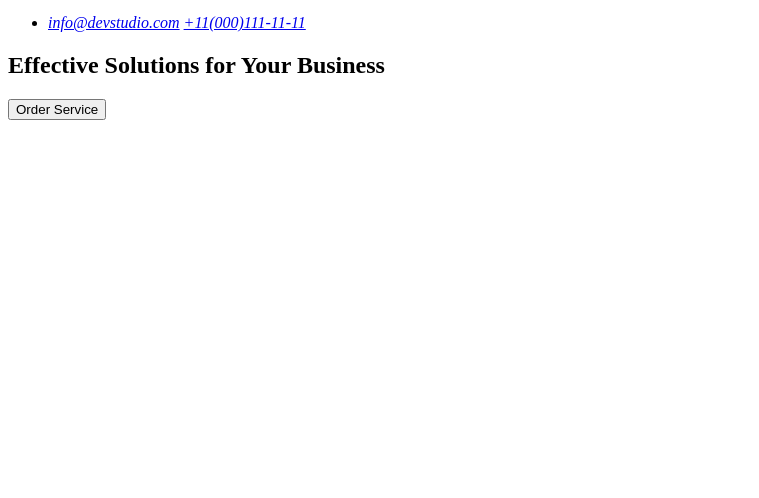
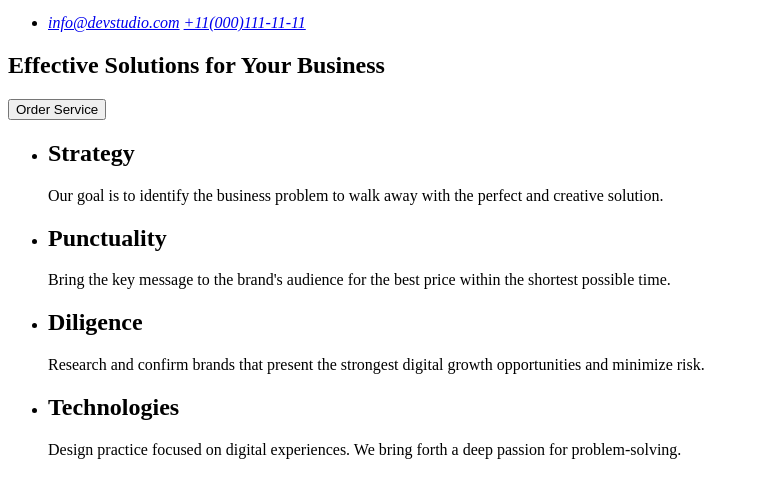
Before and after one commit to valeriiaoshchepkova/goit-markup-hw-01, a plain HTML site: page index.html in a window 1280 px wide. Shown: the part 108-606 px from the top of the page, without its empty margins (0-759 px from the left). Drawn offline with Linux system fonts and the light colour scheme.

Commit message:
index.htlm

```diff
--- a/index.html
+++ b/index.html
@@ -38,6 +38,34 @@
             <h1>Effective Solutions for Your Business</h1>
             <button type="button">Order Service</button>
         </section>
+
+        <section>
+            <ul>
+                <li>
+                    <h2>Strategy</h2>
+                    <p>Our goal is to identify the business
+                        problem to walk away with the perfect and creative solution.</p>
+                </li>
+                <li>
+                    <h2>Punctuality</h2>
+                    <p>Bring the key message to the brand's audience for the best price within the shortest possible
+                        time.</p>
+                </li>
+                <li>
+                    <h2>Diligence</h2>
+                    <p>Research and confirm brands that present the strongest digital growth opportunities and minimize
+                        risk.</p>
+                </li>
+                <li>
+                    <h2>Technologies</h2>
+                    <p>Design practice focused on digital experiences. We bring forth a deep passion for
+                        problem-solving.</p>
+                </li>
+            </ul>
+
+
+
+        </section>
     </main>
 
 
```
